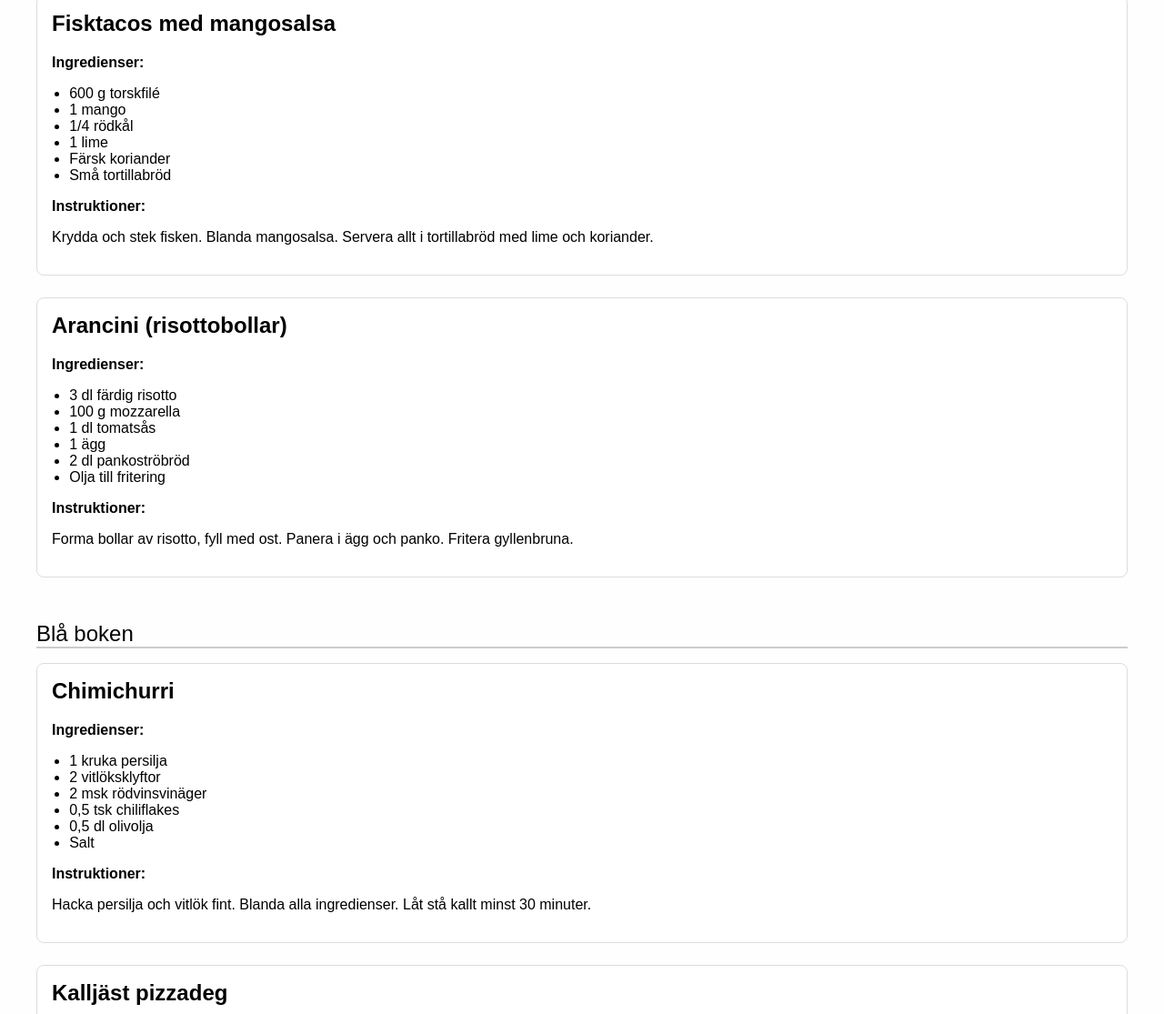
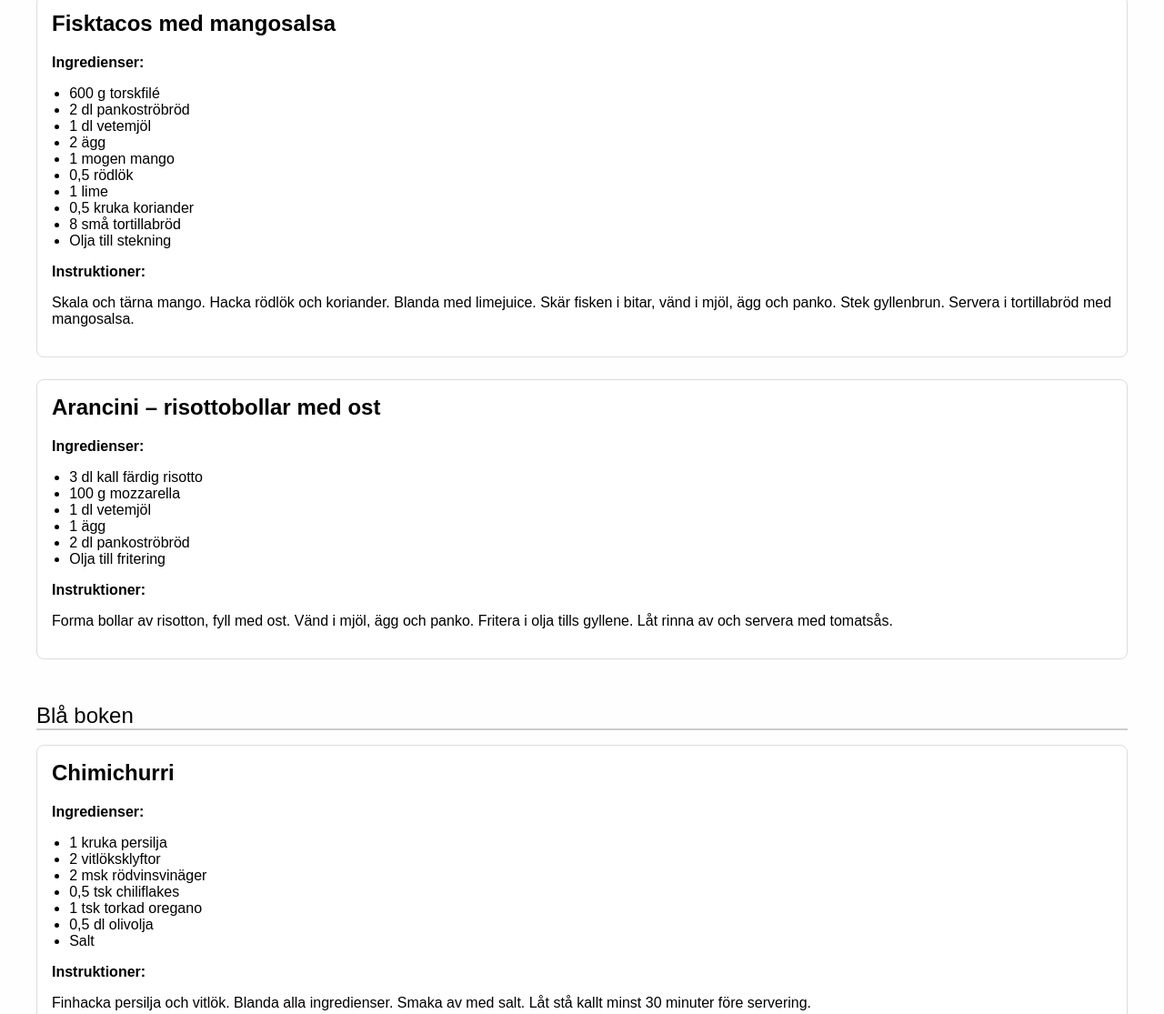
Before and after one commit to Lisskulla/lisskulla.github.io, a plain HTML site: page index.html in a window 1280 px wide. Shown: the part 197-1312 px from the top of the page at 91% size. Drawn offline with Linux system fonts and the light colour scheme.

Commit message:
Add files via upload

```diff
--- a/index.html
+++ b/index.html
@@ -5,35 +5,13 @@
   <meta name="viewport" content="width=device-width, initial-scale=1.0" />
   <title>Recept från min dagbok</title>
   <style>
-    body {
-      font-family: sans-serif;
-      background-color: #fefefe;
-      padding: 2rem;
-    }
-    h1 {
-      text-align: center;
-    }
-    .bok {
-      margin-top: 3rem;
-    }
-    .bok-title {
-      font-size: 1.5rem;
-      border-bottom: 2px solid #ccc;
-      margin-bottom: 1rem;
-    }
-    .recept {
-      border: 1px solid #ddd;
-      background: #fff;
-      padding: 1rem;
-      margin-bottom: 1.5rem;
-      border-radius: 8px;
-    }
-    .recept h2 {
-      margin-top: 0;
-    }
-    .recept ul {
-      padding-left: 1.2rem;
-    }
+    body { font-family: sans-serif; background-color: #fefefe; padding: 2rem; }
+    h1 { text-align: center; }
+    .bok { margin-top: 3rem; }
+    .bok-title { font-size: 1.5rem; border-bottom: 2px solid #ccc; margin-bottom: 1rem; }
+    .recept { border: 1px solid #ddd; background: #fff; padding: 1rem; margin-bottom: 1.5rem; border-radius: 8px; }
+    .recept h2 { margin-top: 0; }
+    .recept ul { padding-left: 1.2rem; }
   </style>
 </head>
 <body>
@@ -47,29 +25,33 @@
       <p><strong>Ingredienser:</strong></p>
       <ul>
         <li>600 g torskfilé</li>
-        <li>1 mango</li>
-        <li>1/4 rödkål</li>
+        <li>2 dl pankoströbröd</li>
+        <li>1 dl vetemjöl</li>
+        <li>2 ägg</li>
+        <li>1 mogen mango</li>
+        <li>0,5 rödlök</li>
         <li>1 lime</li>
-        <li>Färsk koriander</li>
-        <li>Små tortillabröd</li>
+        <li>0,5 kruka koriander</li>
+        <li>8 små tortillabröd</li>
+        <li>Olja till stekning</li>
       </ul>
       <p><strong>Instruktioner:</strong></p>
-      <p>Krydda och stek fisken. Blanda mangosalsa. Servera allt i tortillabröd med lime och koriander.</p>
+      <p>Skala och tärna mango. Hacka rödlök och koriander. Blanda med limejuice. Skär fisken i bitar, vänd i mjöl, ägg och panko. Stek gyllenbrun. Servera i tortillabröd med mangosalsa.</p>
     </div>
 
     <div class="recept">
-      <h2>Arancini (risottobollar)</h2>
+      <h2>Arancini – risottobollar med ost</h2>
       <p><strong>Ingredienser:</strong></p>
       <ul>
-        <li>3 dl färdig risotto</li>
+        <li>3 dl kall färdig risotto</li>
         <li>100 g mozzarella</li>
-        <li>1 dl tomatsås</li>
+        <li>1 dl vetemjöl</li>
         <li>1 ägg</li>
         <li>2 dl pankoströbröd</li>
         <li>Olja till fritering</li>
       </ul>
       <p><strong>Instruktioner:</strong></p>
-      <p>Forma bollar av risotto, fyll med ost. Panera i ägg och panko. Fritera gyllenbruna.</p>
+      <p>Forma bollar av risotton, fyll med ost. Vänd i mjöl, ägg och panko. Fritera i olja tills gyllene. Låt rinna av och servera med tomatsås.</p>
     </div>
   </div>
 
@@ -84,11 +66,12 @@
         <li>2 vitlöksklyftor</li>
         <li>2 msk rödvinsvinäger</li>
         <li>0,5 tsk chiliflakes</li>
+        <li>1 tsk torkad oregano</li>
         <li>0,5 dl olivolja</li>
         <li>Salt</li>
       </ul>
       <p><strong>Instruktioner:</strong></p>
-      <p>Hacka persilja och vitlök fint. Blanda alla ingredienser. Låt stå kallt minst 30 minuter.</p>
+      <p>Finhacka persilja och vitlök. Blanda alla ingredienser. Smaka av med salt. Låt stå kallt minst 30 minuter före servering.</p>
     </div>
 
     <div class="recept">
@@ -102,7 +85,7 @@
         <li>1,5 tsk salt</li>
       </ul>
       <p><strong>Instruktioner:</strong></p>
-      <p>Blanda alla ingredienser. Låt jäsa i kyl över natten. Forma pizzor och grädda i het ugn.</p>
+      <p>Blanda alla ingredienser till en deg. Låt jäsa i kylskåp över natten. Ta fram en timme före bakning. Forma pizzor, toppa och grädda i mycket het ugn.</p>
     </div>
   </div>
 </body>
```
